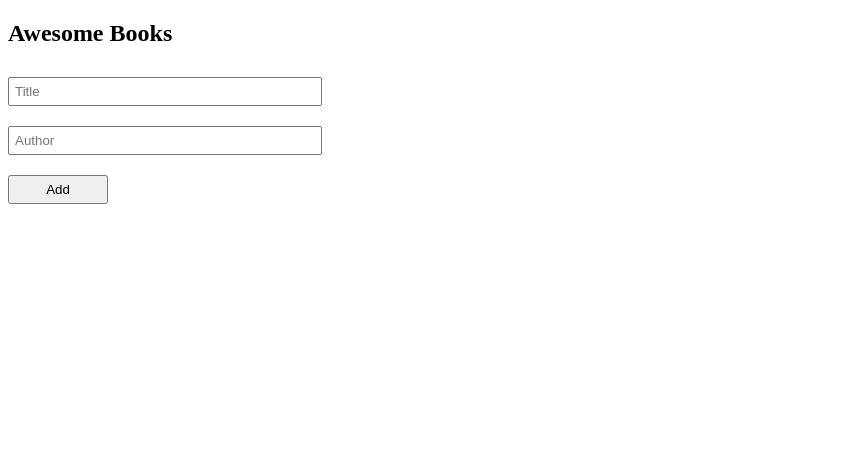
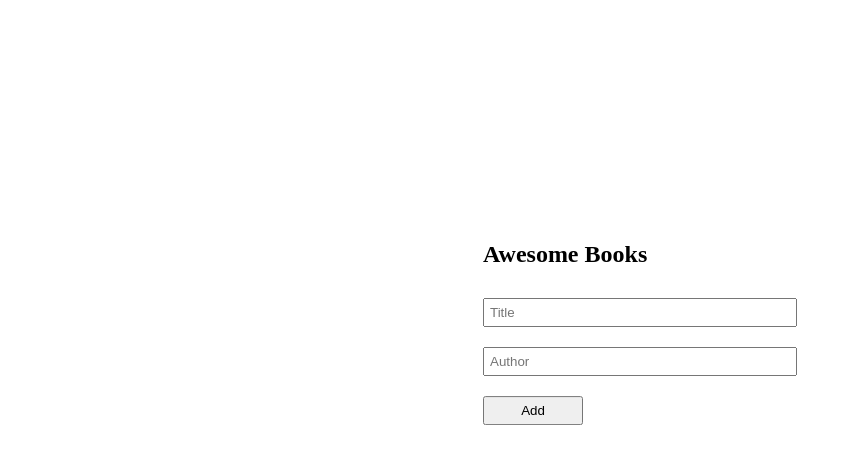
Before and after one commit to RitobrotoMukherjee/awesome-book-module-2, a website: page pages/index.html in a window 1280 px wide. Shown: the whole page, without its empty margins (0-852 px from the left). Drawn offline with Linux system fonts and the light colour scheme.

Commit message:
center elements on page

```diff
--- a/css/style.css
+++ b/css/style.css
@@ -1,6 +1,21 @@
+body {
+    position: relative;
+    height: 100vh;
+}
+
+main {
+    position: absolute;
+    top: 40%;
+    left: 50%;
+    transform: translate(-50%, -50%);
+}
+
+
+
 #book-add {
     display: flex;
     flex-direction: column;
+
  }
 
 input {
```
